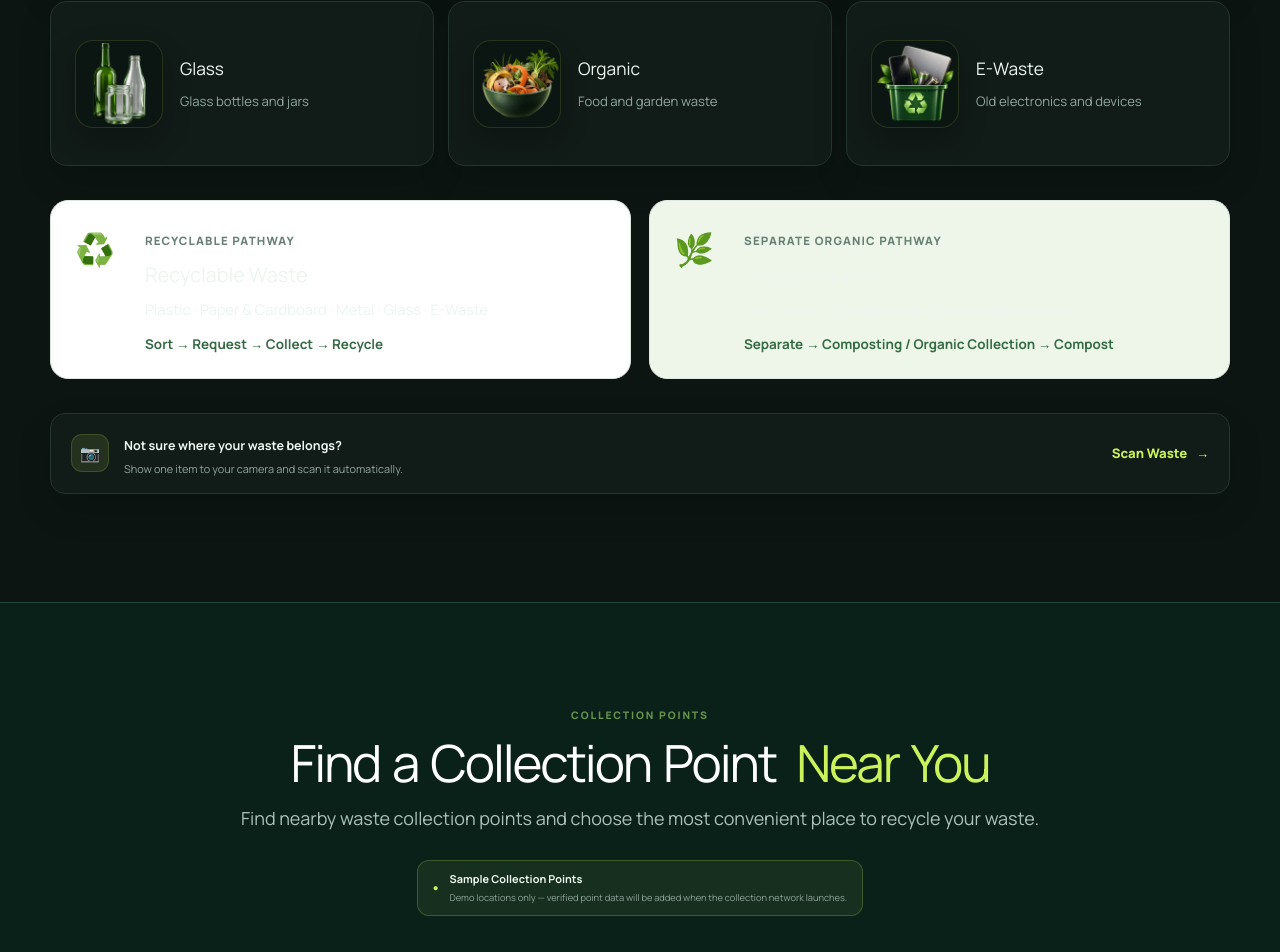
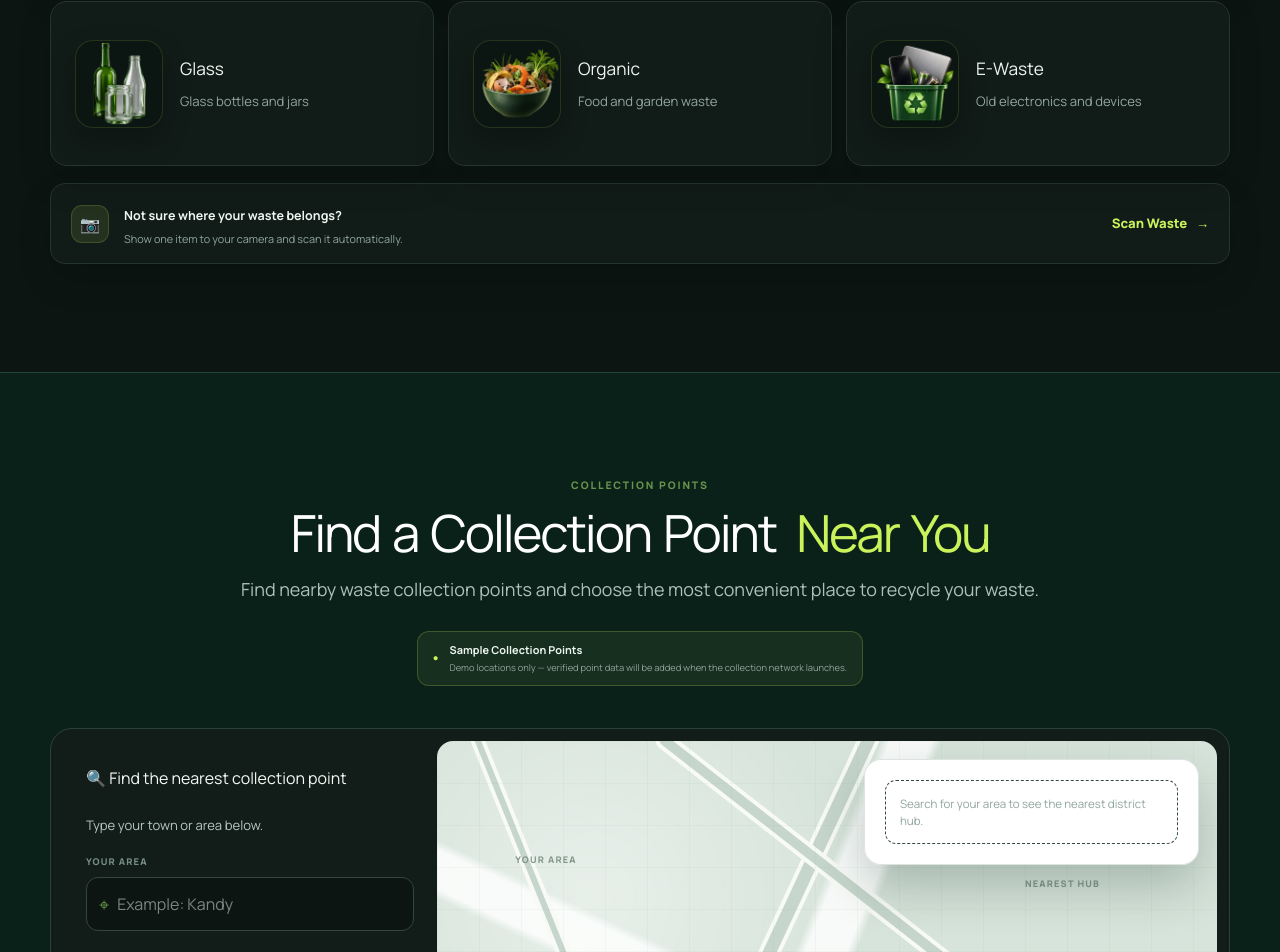
Before and after one commit to softonialk/waste-app, a Next.js app: page / in a window 1280 px wide. Shown: the part 2115-3067 px from the top of the page. Built offline with nearby package versions, Linux system fonts and the light colour scheme.

Commit message:
refactor: remove redundant waste pathway section

```diff
--- a/app/page.tsx
+++ b/app/page.tsx
@@ -225,7 +225,6 @@ export default function Home() {
       <section className="category-section" id="categories"><div className="section">
         <div className="section-heading-row"><div><p className="kicker">{t("WASTE CATEGORIES", "කසළ වර්ග")}</p><h2>{t("Know Your", "ඔබේ කසළ")}{" "}<em>{t("Waste.", "හඳුනාගන්න.")}</em></h2></div><p>{t("Quickly identify the right category before you request a pickup. Accepted categories may vary by collector or collection point.", "එකතු කිරීමක් ඉල්ලීමට පෙර නිවැරදි කාණ්ඩය හඳුනාගන්න. පිළිගන්නා කාණ්ඩ එකතු කරන්නා හෝ ස්ථානය අනුව වෙනස් විය හැක.")}</p></div>
         <div className="category-grid">{categories.map((category) => <article className={`category-card ${category.color}`} key={category.title}><div className="category-thumb"><Image src={category.image} alt={`${category.title} recyclable waste`} width={240} height={240} /></div><div><h3>{isSi ? category.titleSi : category.title}</h3><p>{isSi ? category.itemsSi : category.items}</p></div></article>)}</div>
-        <div className="waste-pathways"><article><span>♻️</span><div><small>{t("RECYCLABLE PATHWAY", "ප්‍රතිචක්‍රීකරණ මාර්ගය")}</small><h3>{t("Recyclable Waste", "ප්‍රතිචක්‍රීකරණ කසළ")}</h3><p>Plastic · Paper & Cardboard · Metal · Glass · E-Waste</p><b>{t("Sort → Request → Collect → Recycle", "වෙන් කරන්න → ඉල්ලන්න → එකතු කරන්න → ප්‍රතිචක්‍රීකරණය")}</b></div></article><article><span>🌿</span><div><small>{t("SEPARATE ORGANIC PATHWAY", "වෙනම කාබනික මාර්ගය")}</small><h3>{t("Organic Waste", "කාබනික කසළ")}</h3><p>{t("Food waste · Garden waste · Compostable waste", "ආහාර · ගෙවතු · කොම්පෝස්ට් කළ හැකි කසළ")}</p><b>{t("Separate → Composting / Organic Collection → Compost", "වෙන් කරන්න → කොම්පෝස්ට් / කාබනික එකතු කිරීම → කොම්පෝස්ට්")}</b></div></article></div>
         <div className="tip-bar"><span>📷</span><div><b>{t("Not sure where your waste belongs?", "ඔබේ කසළ අයත් කාණ්ඩය විශ්වාස නැද්ද?")}</b><p>{t("Show one item to your camera and scan it automatically.", "එක භාණ්ඩයක් camera එකට පෙන්වා automatically scan කරන්න.")}</p></div><button type="button" onPointerEnter={() => void preloadWasteModel().catch(() => undefined)} onFocus={() => void preloadWasteModel().catch(() => undefined)} onClick={() => setWasteGuideOpen(true)}>{t("Scan Waste", "කසළ Scan කරන්න")} <span>→</span></button></div>
         {wasteGuideOpen && <WasteScanner language={language} onClose={() => setWasteGuideOpen(false)}/>}
       </div></section>
```
